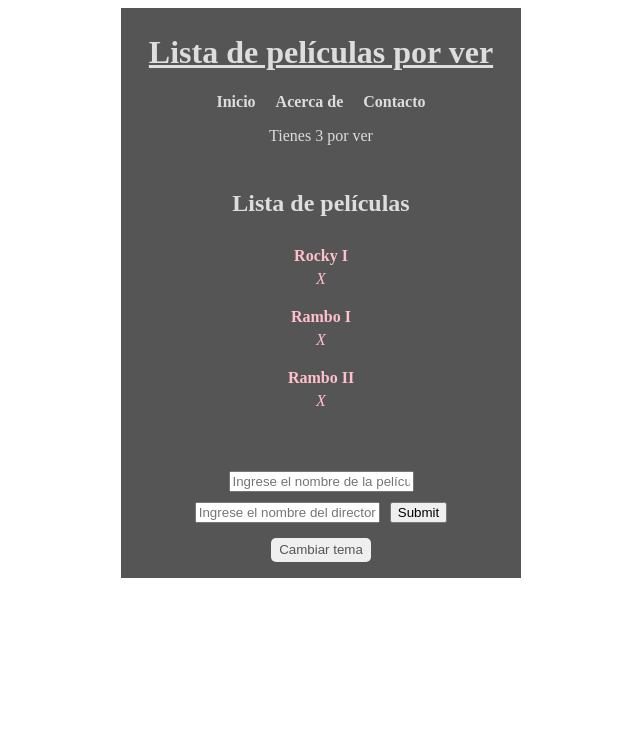
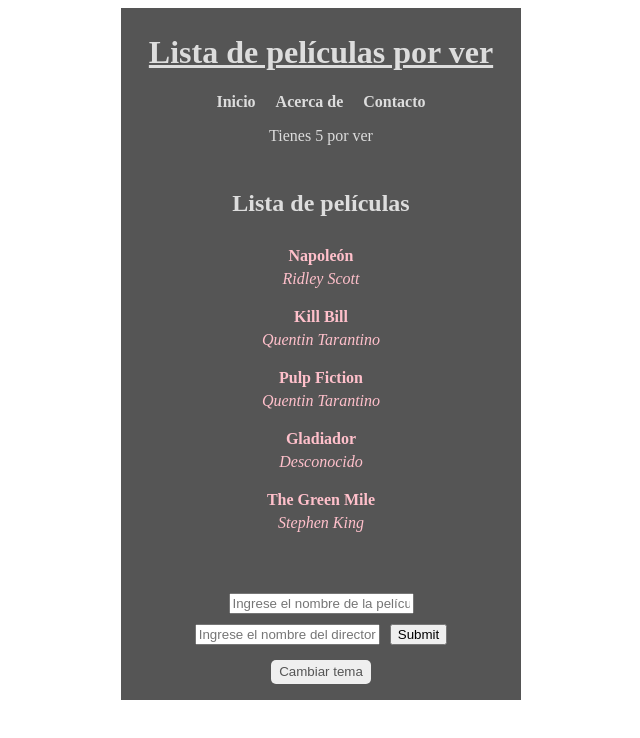
Before and after one commit to cjbustos/movie-app, a React (Create React App) app: page / in a window 1280 px wide. Shown: the top 738 px of the page, without its empty margins (319-959 px from the left). Built offline with nearby package versions, Linux system fonts and the light colour scheme; data requests are answered from the project's data file.

Commit message:
connect with json-server

```diff
--- a/server/db.json
+++ b/server/db.json
@@ -6,14 +6,24 @@
       "id": 1
     },
     {
-      "director": "Ridley Scott",
-      "title": "Alien I",
+      "director": "Quentin Tarantino",
+      "title": "Kill Bill",
       "id": 2
     },
     {
-      "director": "Ridley Scott",
-      "title": "Alien II",
+      "director": "Quentin Tarantino",
+      "title": "Pulp Fiction",
       "id": 3
+    },
+    {
+      "director": "Desconocido",
+      "title": "Gladiador",
+      "id": 4
+    },
+    {
+      "director": "Stephen King",
+      "title": "The Green Mile",
+      "id": 5
     }
   ]
 }
--- a/src/App.js
+++ b/src/App.js
@@ -6,10 +6,7 @@ import MoviesContextProvider from "./contexts/MovieContext";
 import ThemeContextProvider from "./contexts/ThemeContext";
 import NewMovieForm from "./components/NewMovieForm";
 
-
 function App() {
-
-  //const { data } = useAxios("http://localhost:8000/api");
 
   return (
     <AppContainer>
--- a/src/components/NewMovieForm/index.js
+++ b/src/components/NewMovieForm/index.js
@@ -3,11 +3,26 @@ import { ThemeContext } from "../../contexts/ThemeContext";
 import { FormContainer, InputField } from "./new-movie-form.styled";
 import { MovieContext } from "../../contexts/MovieContext";
 import { ACTIONS } from "../../reducers/moviesReducer";
+import axios from "axios";
 
 function generateId(movies) {
     const id = Math.max(...movies.map(movie => movie.id)) + 1
     return id;
 }
+
+const url = "http://localhost:8000/api";
+
+const saveMovie = (url, obj) => {
+    axios.post(url, obj)
+      .then(function (response) {
+        console.log(response);
+      })
+      .catch(function (error) {
+        console.log(error);
+      });
+}
+
+
 
 const NewMovieForm = () => {
 
@@ -21,6 +36,7 @@ const NewMovieForm = () => {
         const newMovie = { director: director, title: title, id: generateId(movies) };
         dispatch({ type: ACTIONS.ADD_MOVIE, payload: newMovie })
         //setMovies(prevState => [...prevState, newMovie]);
+        saveMovie(url, newMovie)
         setTitle('');
         setDirector('');
     }
--- a/src/contexts/MovieContext.js
+++ b/src/contexts/MovieContext.js
@@ -1,31 +1,38 @@
-import { createContext, useReducer } from "react";
+import { createContext, useEffect, useReducer, useRef } from "react";
 import moviesReducer from "../reducers/moviesReducer";
+import axios from "axios";
 
 export const MovieContext = createContext();
 
-const initialState = [
+/* const initialState = [
     { director: 'X', title: 'Rocky I', id: 1 },
     { director: 'X', title: 'Rambo I', id: 2 },
     { director: 'X', title: 'Rambo II', id: 3 },
-];
+]; */
 
 const MoviesContextProvider = (props) => {
 
-    /*
-    [
-        { director: 'X', title: 'Rocky I', id: 1 },
-        { director: 'X', title: 'Rambo I', id: 2 },
-        { director: 'X', title: 'Rambo II', id: 3 },
-    ]
-    */
+    const [movies, dispatch] = useReducer(moviesReducer, []);
 
-    const [movies, dispatch] = useReducer(moviesReducer, initialState);
+    const initialized = useRef(false)
 
-    /*
-    setTimeout(() => {
-        setMovies(props.data)
-    }, "1000");
-    */
+    useEffect(() => {
+
+        if (!initialized.current) {
+
+            initialized.current = true;
+
+            axios.get('http://localhost:8000/api')
+                .then(response => {
+                    // manejar respuesta exitosa
+                    console.log(response.data);
+                    dispatch({
+                        type: 'INITIALIZE',
+                        payload: response.data
+                    })
+                });
+        }
+    }, [])
 
     return (
         <MovieContext.Provider value={{ movies, dispatch }}>
--- a/src/reducers/moviesReducer.js
+++ b/src/reducers/moviesReducer.js
@@ -1,4 +1,5 @@
 export const ACTIONS = {
+    INITIALIZE: 'INITIALIZE',
     ADD_MOVIE: 'ADD_MOVIE',
     REMOVE_MOVIE: 'REMOVE_MOVIE',
     UPDATE_MOVIE: 'UPDATE_MOVIE'
@@ -6,6 +7,9 @@ export const ACTIONS = {
 
 export default function moviesReducer(state, action) {
     switch (action.type) {
+        case ACTIONS.INITIALIZE:
+            console.log(`Payload: ${typeof (action.payload)}`)
+            return action.payload.map((movie) => movie);
         case ACTIONS.ADD_MOVIE:
             return [...state, action.payload];
         case ACTIONS.REMOVE_MOVIE:
```
